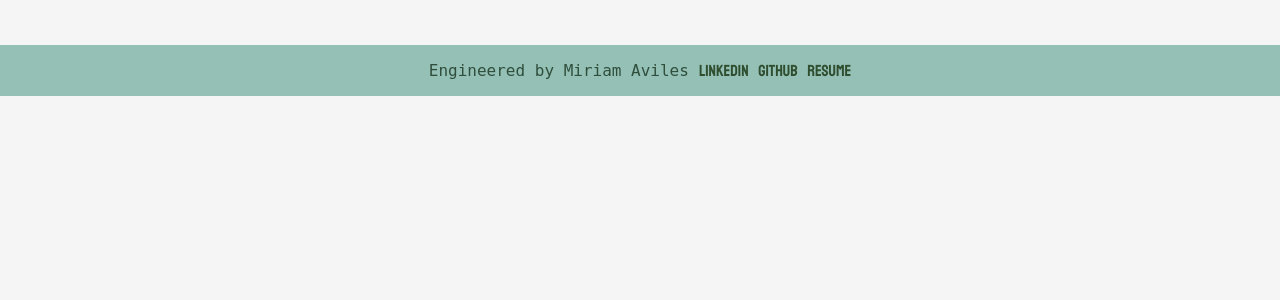
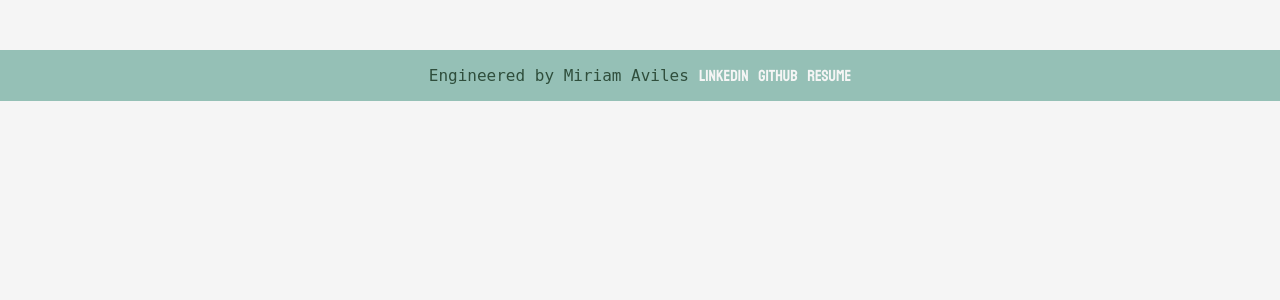
Before and after one commit to maviles7/miriam_assembled, a Django app: page / in a window 1280 px wide. Shown: the part 45-345 px from the top of the page. Run offline with Django 5.2, Linux system fonts and the light colour scheme; data that the repository does not hold is empty.

Commit message:
footer tag

```diff
--- a/main_app/static/css/base.css
+++ b/main_app/static/css/base.css
@@ -45,7 +45,7 @@ nav {
   padding-right: 10px;
   padding-bottom: 10px;
   padding-left: 10px;
-  position: fixed;
+  position: relative;
   top: 0;
   width: 100%;
   z-index: 1000;
@@ -72,6 +72,10 @@ a {
   font-family: 'Staatliches';
 }
 
+.foottag {
+  color: whitesmoke;
+}
+
 h1, h3{
   font-family: 'Staatliches';
 }
@@ -91,7 +95,7 @@ main {
   justify-content: center;
   align-items: center;
   align-content: center;
-  margin-top: 60px;
+  margin-top: 20px;
 
 }
 
--- a/main_app/templates/base.html
+++ b/main_app/templates/base.html
@@ -31,9 +31,9 @@
         <div class="footer-links">
           <p>Engineered by Miriam Aviles</p>
           <div>
-            <a href="https://www.linkedin.com/in/miriam-aviles-491312236/" target="_blank">LinkedIn</a>
-            <a href="https://github.com/maviles7" target="_blank">GitHub</a>
-            <a href="https://drive.google.com/file/d/1jfAhn0y1hOhNEzBxZPkROtqp8JjmvUqH/view?usp=sharing" target="_blank">Resume</a>
+            <a class="foottag" href="https://www.linkedin.com/in/miriam-aviles-491312236/" target="_blank">LinkedIn</a>
+            <a class="foottag" href="https://github.com/maviles7" target="_blank">GitHub</a>
+            <a class="foottag" href="https://drive.google.com/file/d/1jfAhn0y1hOhNEzBxZPkROtqp8JjmvUqH/view?usp=sharing" target="_blank">Resume</a>
           </div>
         </div>
       </footer>
```
